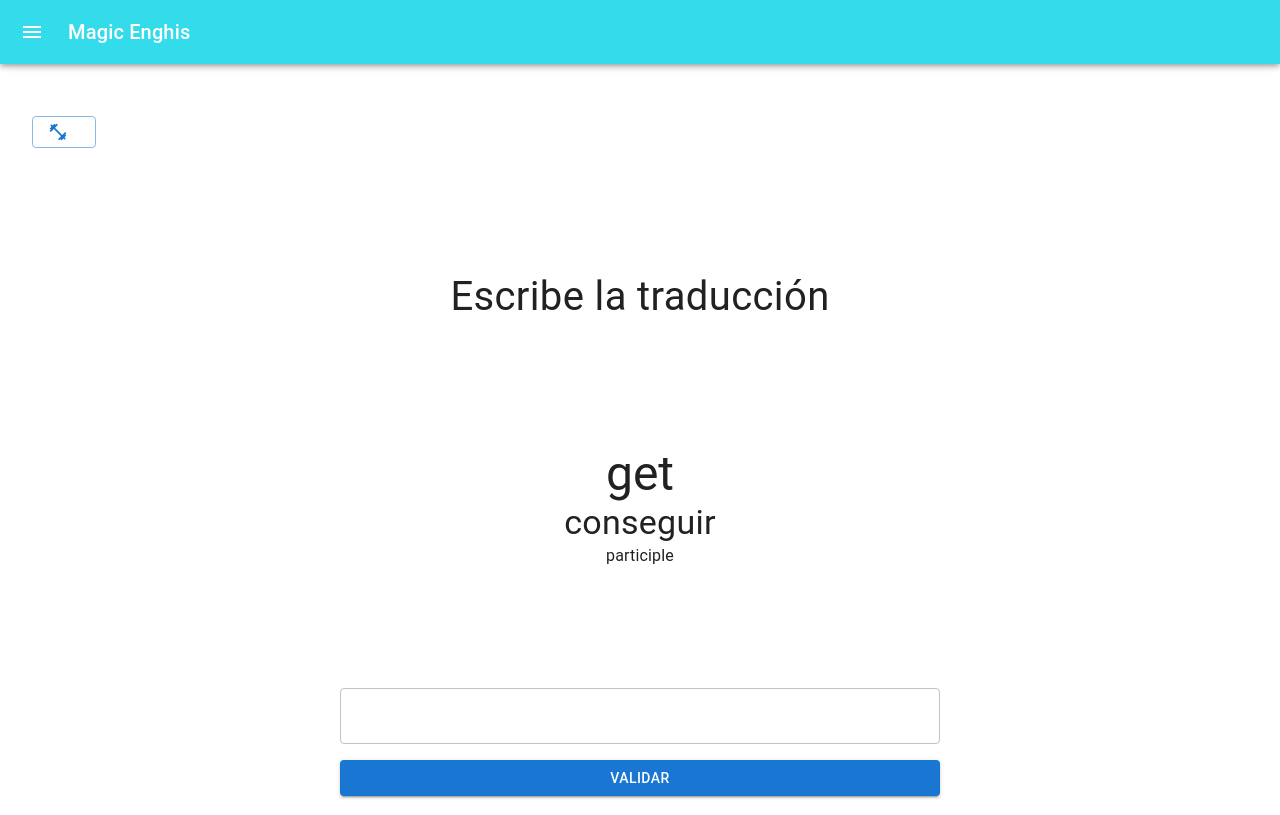
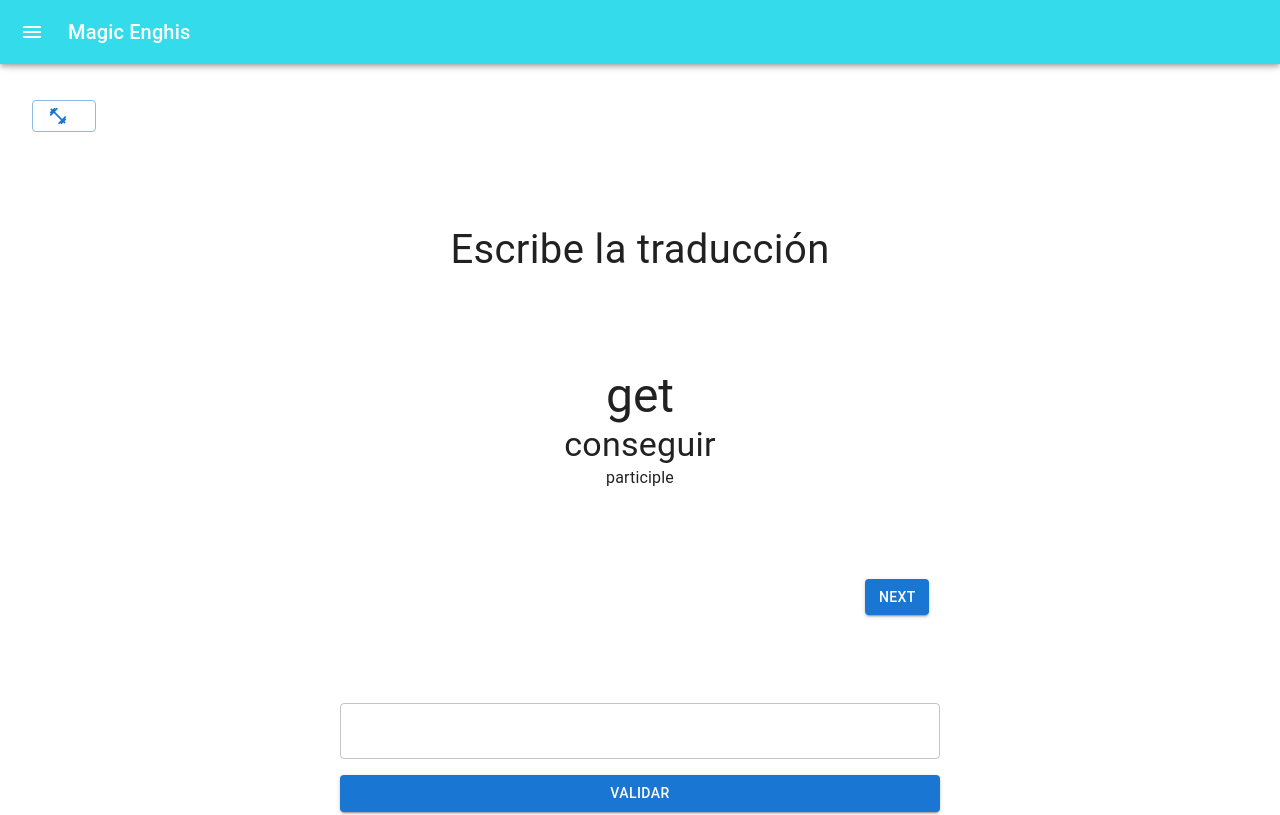
Before and after one commit to Magic-Kowel/MagicEnghis, a React (Vite) app: page / in a window 1280 px wide. Shown: the top 815 px of the page. Built offline with nearby package versions, Linux system fonts and the light colour scheme.

Commit message:
next botton

```diff
--- a/src/views/IrregularsVerbs.jsx
+++ b/src/views/IrregularsVerbs.jsx
@@ -52,7 +52,9 @@ const IrregularsVerbs = () => {
     setRandomProperty(property);
   };
   const handleValidate = () => {
-    const result = verbsIrregularsList[randomIndexList][randomProperty].toLowerCase() == text.toLowerCase();
+    const result =
+      verbsIrregularsList[randomIndexList][randomProperty].toLowerCase() ==
+      text.toLowerCase();
     Swal.fire({
       icon: result ? "success" : "error",
       title: result ? "¡Correcto!" : "Incorrecto",
@@ -68,7 +70,12 @@ const IrregularsVerbs = () => {
       <Grid
         container
         spacing={2}
-        sx={{ justifyContent: "center", alignItems: "center", height: "100vh" }}
+        direction="row"
+        sx={{
+          justifyContent: "center",
+          alignItems: "center",
+          height: "100svh",
+        }}
       >
         <Grid item ml={4} xs={12}>
           <Button
@@ -94,6 +101,27 @@ const IrregularsVerbs = () => {
                 </Typography>
                 <Typography>{randomProperty}</Typography>
               </Box>
+            </Grid>
+            <Grid
+              container
+              justifyContent="flex-end"
+              marginX="30%"
+              item
+              xs={12}
+              md={12}
+              lg={12}
+            >
+              <Grid item xs={12} sm={2} md={1} lg={1}>
+                <Box sx={{ textAlign: "center", marginX: 2 }}>
+                  <Button
+                    variant="contained"
+                    fullWidth
+                    onClick={() => handleRandom()}
+                  >
+                    Next
+                  </Button>
+                </Box>
+              </Grid>
             </Grid>
             <Grid item xs={12} md={6}>
               <Box sx={{ textAlign: "center", marginX: 2 }}>
```
